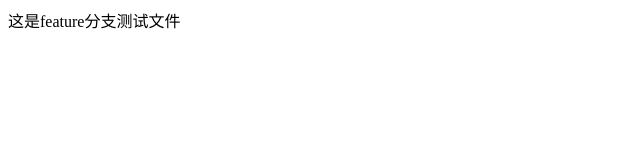
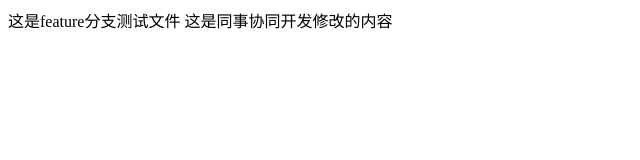
Before and after one commit to linmengdun/websocket, a website: page test.html in a window 1280 px wide. Shown: the whole page, without its empty margins (0-640 px from the left). Drawn offline with Linux system fonts and the light colour scheme.

Commit message:
我是协同开发的同事，这是我修改的内容

```diff
--- a/test.html
+++ b/test.html
@@ -6,5 +6,6 @@
 </head>
 <body>
 	这是feature分支测试文件
+	这是同事协同开发修改的内容
 </body>
 </html>
```
